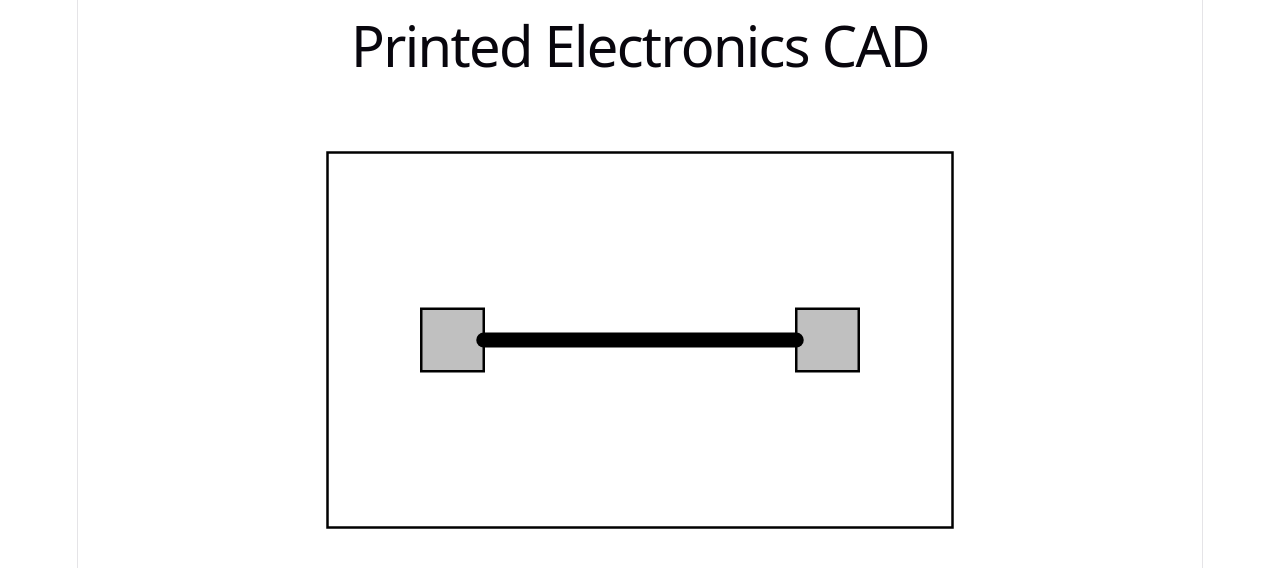
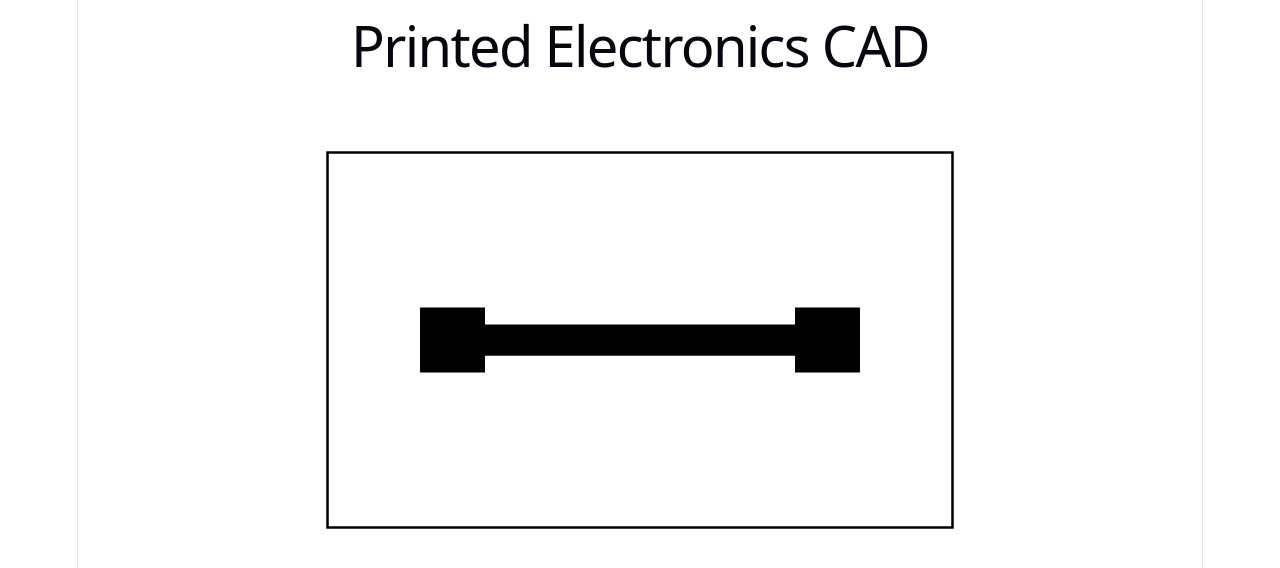
Before and after one commit to saynomayo/OpenSCAD-Circuits, a React (Vite) app: page / in a window 1280 px wide. Shown: the top 568 px of the page. Built offline with nearby package versions, Linux system fonts and the light colour scheme.

Commit message:
added a hard coded sample scene

```diff
--- a/src/editor/Canvas.tsx
+++ b/src/editor/Canvas.tsx
@@ -23,7 +23,7 @@ export function Canvas({ objects }: CanvasProps) {
                 y={object.y}
                 width={object.width}
                 height={object.height}
-                fill="none"
+                fill="white"
                 stroke="black"
                 strokeWidth={2}
               />
@@ -37,7 +37,7 @@ export function Canvas({ objects }: CanvasProps) {
                 y={object.center.y - object.height / 2}
                 width={object.width}
                 height={object.height}
-                fill="silver"
+                fill="black"
                 stroke="black"
                 strokeWidth={2}
               />
@@ -53,7 +53,7 @@ export function Canvas({ objects }: CanvasProps) {
                 fill="none"
                 stroke="black"
                 strokeWidth={object.width}
-                strokeLinecap="round"
+                strokeLinecap="square"
                 strokeLinejoin="round"
               />
             );
--- a/src/model/sampleScene.ts
+++ b/src/model/sampleScene.ts
@@ -37,6 +37,6 @@ export const sampleScene: SceneObject[] = [
       { x: 300, y: 200 },
       { x: 425, y: 200 },
     ],
-    width: 12,
+    width: 25,
   },
 ];
```
